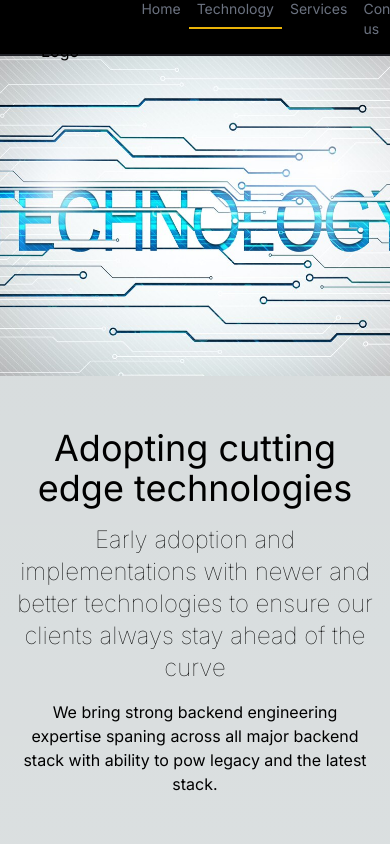
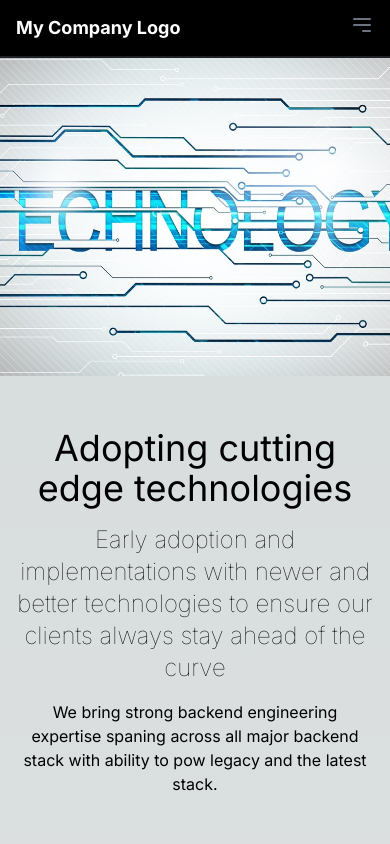
Before and after one commit to ashishyadav21/conpany-website, a Next.js app: page /technology in a window 390 px wide. Shown: the top 844 px of the page. Built offline with nearby package versions, Linux system fonts and the light colour scheme.

Commit message:
updated some refactor code

```diff
--- a/src/components/ContactUS.tsx
+++ b/src/components/ContactUS.tsx
@@ -29,7 +29,7 @@ const ContactUs = () => {
             <div className="flex-container">
               <div className="container first py-10 px-6 bg-white shadow-sm shadow-gray-400 hover:shadow-2xl hover:shadow-gray-600 rounded-lg flex flex-row gap-3">
                 <div className="left">
-                 <FcCellPhone size={80}/>
+                  <FcCellPhone size={80} />
                 </div>
                 <div className="right grid gap-3">
                   <h3 className="text-xl font-bold">Call us directly at</h3>
@@ -38,7 +38,7 @@ const ContactUs = () => {
               </div>
               <div className="container second py-10 px-6 bg-white shadow-sm shadow-gray-400 hover:shadow-2xl hover:shadow-gray-600 rounded-lg flex flex-row gap-3">
                 <div className="left">
-                  <IoChatbubbleEllipsesOutline size={80}/>
+                  <IoChatbubbleEllipsesOutline size={80} />
                 </div>
                 <div className="right grid gap-3">
                   <h3 className="text-xl font-bold">Chat with Our Developer</h3>
--- a/src/components/Navbar.tsx
+++ b/src/components/Navbar.tsx
@@ -1,42 +1,73 @@
 "use client";
 
-import React from 'react'
+import React, { useState } from "react";
 import { usePathname } from "next/navigation";
-import Link from 'next/link';
-import classNames from 'classnames';
-
+import Link from "next/link";
+import classNames from "classnames";
 
 const Navbar = () => {
     const route = usePathname();
+    const [menuOpen, setMenuOpen] = useState(false);
 
-    console.log("route ---->", route)
+    const toggleMenu = () => setMenuOpen(!menuOpen);
 
     return (
-        <div className='flex h-14 w-full fixed flex-col justify-center pl-[21px] pr-24 border-b-2 border-baseBorderLight bg-black z-10'>
-            <div className='flex flex-row justify-between'>
-                <div className='flex items-center flex-row'>
-                    <div className='ml-[20px] mr-[20px] flex flex-row items-center justify-center'>
+        <div className="w-full fixed flex flex-col justify-center bg-black border-b-2 border-baseBorderLight z-50">
+            <div className="flex items-center justify-between h-14 px-4 lg:px-24">
+                <div className="flex items-center">
+                    <div className="text-white text-lg font-bold">
                         My Company Logo
                     </div>
                 </div>
-                <div className='flex flex-row justify-between'>
+
+                <div className="block lg:hidden">
+                    <button onClick={toggleMenu} className="text-gray-500 focus:outline-none">
+                        {menuOpen ? (
+                            <svg className="w-6 h-6" fill="none" stroke="currentColor" viewBox="0 0 24 24" xmlns="http://www.w3.org/2000/svg">
+                                <path strokeLinecap="round" strokeLinejoin="round" strokeWidth={2} d="M6 18L18 6M6 6l12 12" />
+                            </svg>
+                        ) : (
+                            <svg className="w-6 h-6" fill="none" stroke="currentColor" viewBox="0 0 24 24" xmlns="http://www.w3.org/2000/svg">
+                                <path strokeLinecap="round" strokeLinejoin="round" strokeWidth={2} d="M4 6h16M4 12h16m-7 6h7" />
+                            </svg>
+                        )}
+                    </button>
+                </div>
+
+                <div className="hidden lg:flex flex-row">
                     <Link href="/">
-                        <div className={`text-sm p-2 justify-center text-gray-500 ${route === '/' ? 'border-b-2 border-yellow-500' : ''}`}>Home</div>
+                        <div className={`text-sm p-2 text-gray-500 hover:text-yellow-500 ${route === "/" ? "border-b-2 border-yellow-500" : ""}`}>Home</div>
                     </Link>
                     <Link href="/technology">
-                        <div className={classNames('text-sm p-2 justify-center text-gray-500', route === '/technology' ? 'border-b-2 border-yellow-500' : '')}>Technology</div>
+                        <div className={classNames("text-sm p-2 text-gray-500 hover:text-yellow-500", route === "/technology" ? "border-b-2 border-yellow-500" : "")}>Technology</div>
                     </Link>
                     <Link href="/services">
-                        <div className={classNames('text-sm p-2 justify-center text-gray-500', route === '/services' ? 'border-b-2 border-yellow-500' : '')}>Services</div>
+                        <div className={classNames("text-sm p-2 text-gray-500 hover:text-yellow-500", route === "/services" ? "border-b-2 border-yellow-500" : "")}>Services</div>
                     </Link>
                     <Link href="/contact-us">
-                        <div className={classNames('text-sm p-2 justify-center text-gray-500', route === '/contact-us' ? 'border-b-2 border-yellow-500' : '')}>Contact us</div>
+                        <div className={classNames("text-sm p-2 text-gray-500 hover:text-yellow-500", route === "/contact-us" ? "border-b-2 border-yellow-500" : "")}>Contact us</div>
                     </Link>
                 </div>
+            </div>
 
-            </div >
-        </div >
-    )
-}
+            {menuOpen && (
+                <div className="lg:hidden flex flex-col items-start bg-black text-gray-500 w-full">
+                    <Link href="/">
+                        <div onClick={toggleMenu} className={`text-sm p-2 w-full text-left hover:bg-gray-800 hover:text-yellow-500 ${route === "/" ? "border-b-2 border-yellow-500" : ""}`}>Home</div>
+                    </Link>
+                    <Link href="/technology">
+                        <div onClick={toggleMenu} className={classNames("text-sm p-2 w-full text-left hover:bg-gray-800 hover:text-yellow-500", route === "/technology" ? "border-b-2 border-yellow-500" : "")}>Technology</div>
+                    </Link>
+                    <Link href="/services">
+                        <div onClick={toggleMenu} className={classNames("text-sm p-2 w-full text-left hover:bg-gray-800 hover:text-yellow-500", route === "/services" ? "border-b-2 border-yellow-500" : "")}>Services</div>
+                    </Link>
+                    <Link href="/contact-us">
+                        <div onClick={toggleMenu} className={classNames("text-sm p-2 w-full text-left hover:bg-gray-800 hover:text-yellow-500", route === "/contact-us" ? "border-b-2 border-yellow-500" : "")}>Contact us</div>
+                    </Link>
+                </div>
+            )}
+        </div>
+    );
+};
 
-export default Navbar
+export default Navbar;
```
Also changed, not shown: src/components/Service.tsx (+12 -12 lines).
